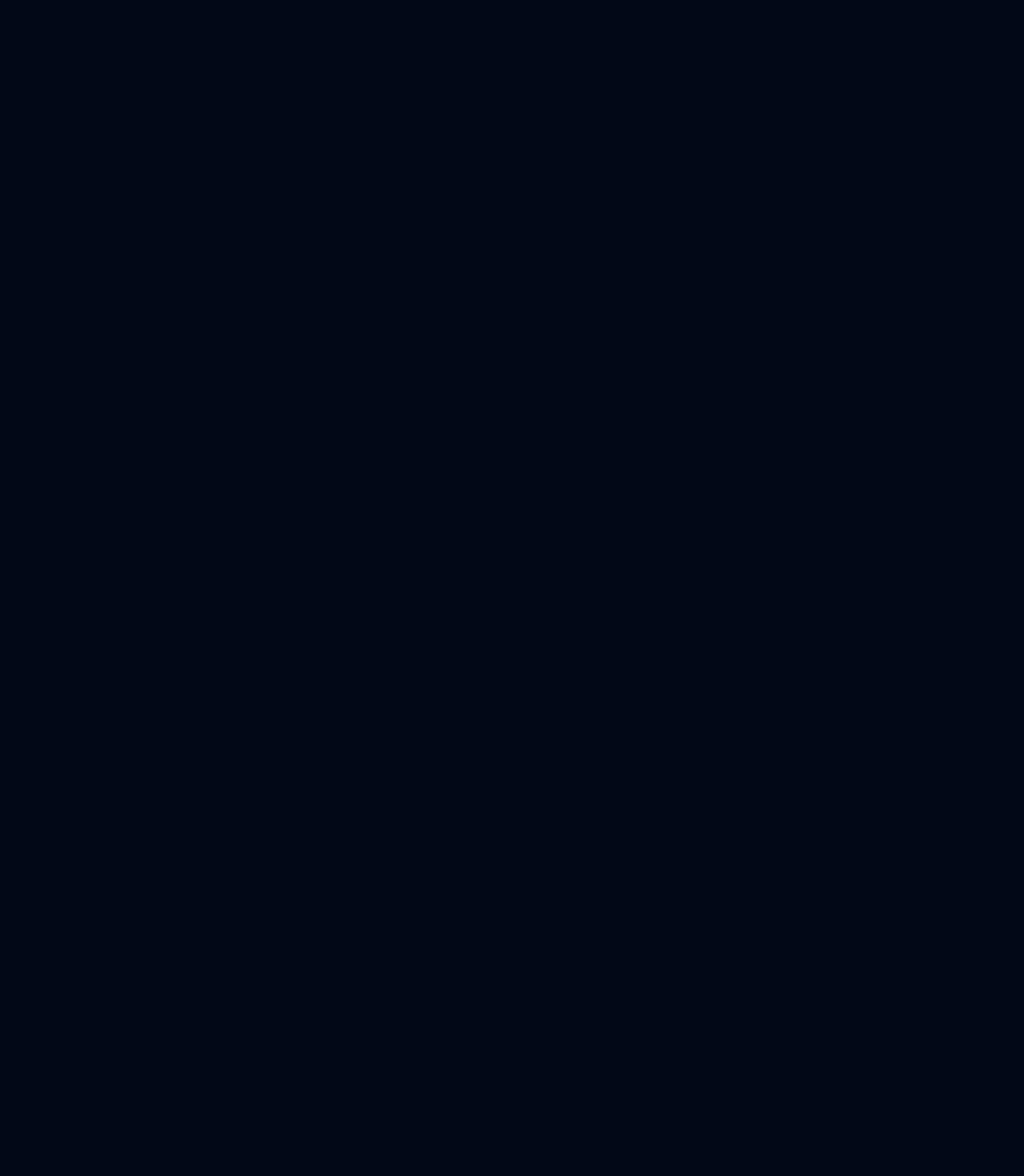
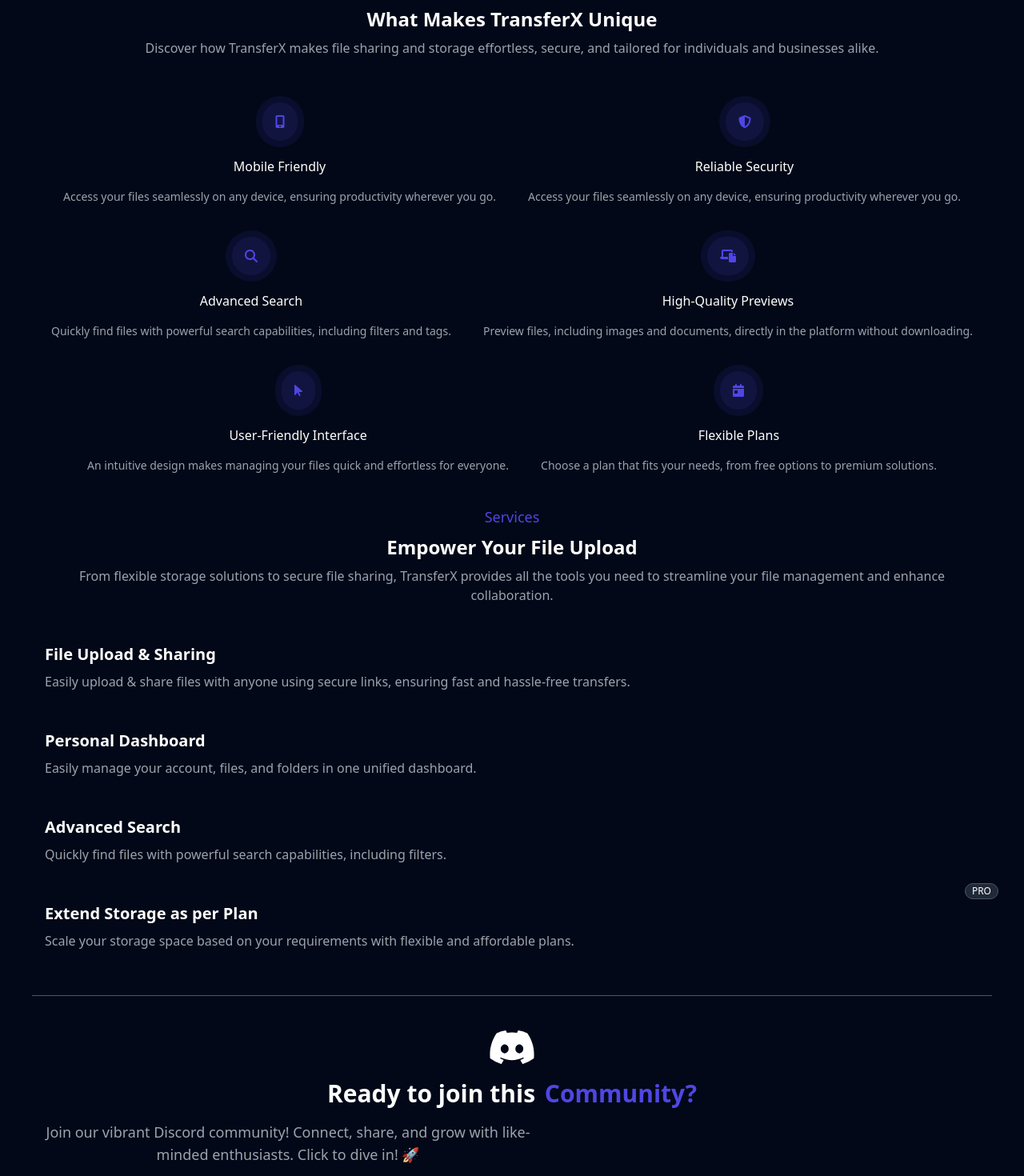
Before and after one commit to parshant0717/TransferXPage, a React (Vite) app: page / in a window 1280 px wide. Shown: the part 1980-3450 px from the top of the page at 80% size. Before the commit the page ends 1952 px from the top, so only its background shows below. Built offline with nearby package versions, Linux system fonts and the light colour scheme.

Commit message:
added Features,Services and Social components and updated to the body.jsx

```diff
--- a/src/components/Body.jsx
+++ b/src/components/Body.jsx
@@ -2,6 +2,9 @@ import React from "react";
 import About from "./Sub_Components/About";
 import Benifit from "./Sub_Components/Benifit";
 import Demo from "./Sub_Components/Demo";
+import Features from "./Sub_Components/Features";
+import Services from "./Sub_Components/Services";
+import Social from "./Sub_Components/Social";
 
 export default function Body() {
   return (
@@ -9,6 +12,9 @@ export default function Body() {
       <About />
       <Benifit />
       <Demo />
+      <Features />
+      <Services />
+      <Social />
     </div>
   );
 }
--- /dev/null
+++ b/src/components/Sub_Components/Features.jsx
@@ -0,0 +1,121 @@
+import {
+  faArrowPointer,
+  faCalendarDay,
+  faLaptopFile,
+  faMobileScreenButton,
+  faSearch,
+  faShieldHalved,
+} from "@fortawesome/free-solid-svg-icons";
+
+import { FontAwesomeIcon } from "@fortawesome/react-fontawesome";
+
+export default function Features() {
+  return (
+    <section className="container">
+      <div className="flex flex-col items-center">
+        <div className="flex flex-col justify-center items-center px-2 mb-4 gap-2">
+          <h2 className="text-indigo-600 text-lg">Features</h2>
+          <p className="font-bold text-2xl text-center">
+            What Makes TransferX Unique
+          </p>
+          <p className="text-gray-400 text-center">
+            Discover how TransferX makes file sharing and storage effortless,
+            secure, and tailored for individuals and businesses alike.
+          </p>
+        </div>
+        <div className="my-10 flex flex-wrap justify-center h-full gap-10">
+          <div>
+            <div className="text-center mb-4">
+              <FontAwesomeIcon
+                icon={faMobileScreenButton}
+                className="bg-indigo-600/20 ring-8 ring-indigo-600/10  rounded-full p-4 mb-4 text-indigo-600"
+              />
+              <p className="font-medium">Mobile Friendly</p>
+            </div>
+            <div>
+              <p className="text-gray-400 text-center text-sm">
+                Access your files seamlessly on any device, ensuring
+                productivity wherever you go.
+              </p>
+            </div>
+          </div>
+          <div>
+            <div className="text-center mb-4">
+              <FontAwesomeIcon
+                icon={faShieldHalved}
+                className="bg-indigo-600/20 ring-8 ring-indigo-600/10  rounded-full p-4 mb-4 text-indigo-600"
+              />
+              <p className="font-medium">Reliable Security</p>
+            </div>
+            <div>
+              <p className="text-gray-400 text-center text-sm">
+                Access your files seamlessly on any device, ensuring
+                productivity wherever you go.
+              </p>
+            </div>
+          </div>
+          <div>
+            <div className="text-center mb-4">
+              <FontAwesomeIcon
+                icon={faSearch}
+                className="bg-indigo-600/20 ring-8 ring-indigo-600/10  rounded-full p-4 mb-4 text-indigo-600"
+              />
+              <p className="font-medium">Advanced Search</p>
+            </div>
+            <div>
+              <p className="text-gray-400 text-center text-sm">
+                Quickly find files with powerful search capabilities, including
+                filters and tags.
+              </p>
+            </div>
+          </div>
+          <div>
+            <div className="text-center mb-4">
+              <FontAwesomeIcon
+                icon={faLaptopFile}
+                className="bg-indigo-600/20 ring-8 ring-indigo-600/10  rounded-full p-4 mb-4 text-indigo-600"
+              />
+              <p className="font-medium">High-Quality Previews</p>
+            </div>
+            <div>
+              <p className="text-gray-400 text-center text-sm">
+                Preview files, including images and documents, directly in the
+                platform without downloading.
+              </p>
+            </div>
+          </div>
+          <div>
+            <div className="text-center mb-4">
+              <FontAwesomeIcon
+                icon={faArrowPointer}
+                className="bg-indigo-600/20 ring-8 ring-indigo-600/10  rounded-full p-4 mb-4 text-indigo-600"
+              />
+              <p className="font-medium">User-Friendly Interface</p>
+            </div>
+            <div>
+              <p className="text-gray-400 text-center text-sm">
+                An intuitive design makes managing your files quick and
+                effortless for everyone.
+              </p>
+            </div>
+          </div>
+          <div>
+            <div className="text-center mb-4">
+              <FontAwesomeIcon
+                icon={faCalendarDay}
+                className="bg-indigo-600/20 ring-8 ring-indigo-600/10  rounded-full p-4 mb-4 text-indigo-600"
+              />
+              <p className="font-medium">Flexible Plans</p>
+            </div>
+            <div>
+              <p className="text-gray-400 text-center text-sm">
+                Choose a plan that fits your needs, from free options to premium
+                solutions.
+              </p>
+            </div>
+          </div>
+        </div>
+      </div>
+    </section>
+  );
+}
--- /dev/null
+++ b/src/components/Sub_Components/Services.jsx
@@ -0,0 +1,54 @@
+export default function Services() {
+  return (
+    <section>
+      <div>
+        <div className="flex flex-col justify-center items-center px-2 mb-8 gap-2">
+          <h2 className="text-indigo-600 text-lg">Services</h2>
+          <p className="font-bold text-2xl text-center">
+            Empower Your File Upload
+          </p>
+          <p className="text-gray-400 text-center">
+            From flexible storage solutions to secure file sharing, TransferX
+            provides all the tools you need to streamline your file management
+            and enhance collaboration.
+          </p>
+        </div>
+        <div className="flex flex-col gap-4">
+          <div className="flex flex-col justify-between gap-2 dark:bg-gray-800 p-4 rounded-lg">
+            <h2 className="text-xl font-semibold">File Upload & Sharing</h2>
+            <p className="text-gray-400">
+              Easily upload & share files with anyone using secure links,
+              ensuring fast and hassle-free transfers.
+            </p>
+          </div>
+          <div className="flex flex-col justify-between gap-2 dark:bg-gray-800 p-4 rounded-lg">
+            <h2 className="text-xl font-semibold">Personal Dashboard</h2>
+            <p className="text-gray-400">
+              Easily manage your account, files, and folders in one unified
+              dashboard.
+            </p>
+          </div>
+          <div className="flex flex-col justify-between gap-2 dark:bg-gray-800 p-4 rounded-lg">
+            <h2 className="text-xl font-semibold">Advanced Search</h2>
+            <p className="text-gray-400">
+              Quickly find files with powerful search capabilities, including
+              filters.
+            </p>
+          </div>
+          <div className="relative flex flex-col justify-between gap-2 dark:bg-gray-800 p-4 rounded-lg">
+            <span className="absolute -top-2 -right-2 bg-gray-800 border border-gray-600 rounded-xl text-xs font-medium py-px px-2 ">
+              PRO
+            </span>
+            <h2 className="text-xl font-semibold">
+              Extend Storage as per Plan
+            </h2>
+            <p className="text-gray-400">
+              Scale your storage space based on your requirements with flexible
+              and affordable plans.
+            </p>
+          </div>
+        </div>
+      </div>
+    </section>
+  );
+}
--- /dev/null
+++ b/src/components/Sub_Components/Social.jsx
@@ -0,0 +1,25 @@
+import { FontAwesomeIcon } from "@fortawesome/react-fontawesome";
+import { faDiscord } from "@fortawesome/free-brands-svg-icons";
+
+export default function Social() {
+  return (
+    <section className="container">
+      <div className="border-y py-10 my-10 border-gray-600 text-center flex flex-col gap-4 w-auto ">
+        <div>
+          <FontAwesomeIcon icon={faDiscord} className="text-5xl" />
+        </div>
+        <p className="font-bold text-3xl text-wrap text-center">
+          Ready to join this{" "}
+          <span className="text-indigo-600 ml-1">Community?</span>
+        </p>
+        <p className="text-lg max-w-screen-sm text-gray-400">
+          Join our vibrant Discord community! Connect, share, and grow with
+          like-minded enthusiasts. Click to dive in! 🚀
+        </p>
+        <button className="border border-gray-600 rounded-lg w-auto self-center px-3 py-2 text-sm bg-gray-800">
+          Join discord
+        </button>
+      </div>
+    </section>
+  );
+}
```
